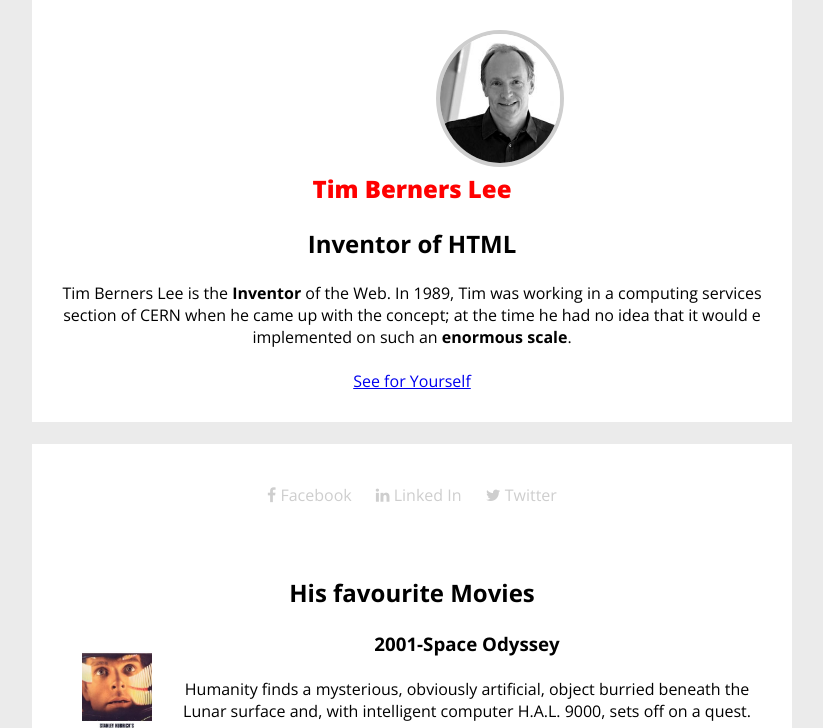
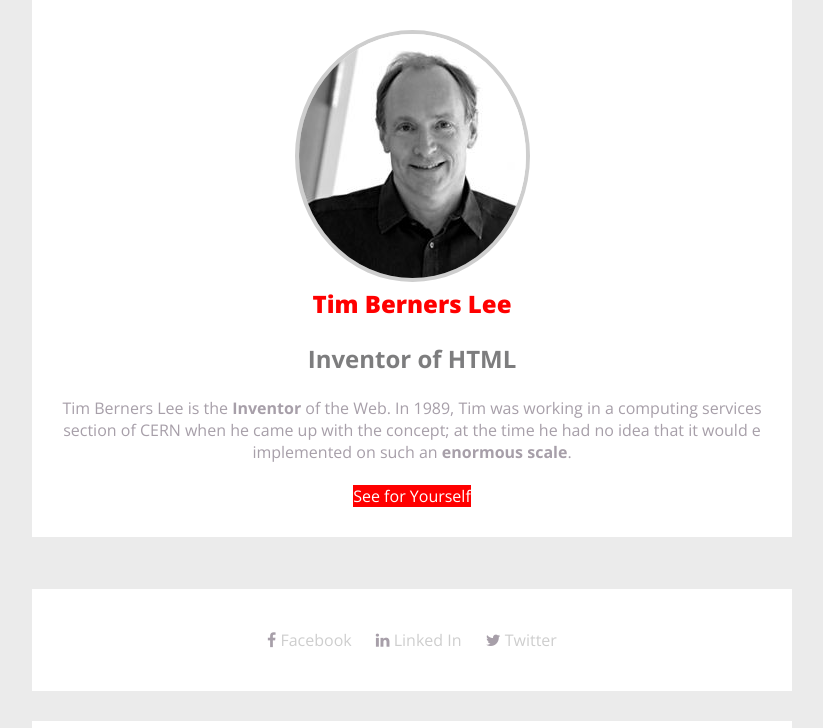
Before and after one commit to TripsJ/tim-berners-lee, a plain HTML site: page index.html in a window 1280 px wide. Shown: the top 728 px of the page, without its empty margins (228-1051 px from the left). Drawn offline with nearby package versions, Linux system fonts and the light colour scheme.

Commit message:
updated style css Font, color , spacing

```diff
--- a/index.html
+++ b/index.html
@@ -10,7 +10,7 @@
 
     <body>
         <section class="first_box box centered">
-            <img c src="images/tim_berners_lee.jpg">
+            <img class="centered" src="images/tim_berners_lee.jpg">
             <h1 >Tim Berners Lee</h1>
                 <br>
                 <h2 class="centered">Inventor of HTML</h2>
@@ -39,7 +39,7 @@
         </section>
 
         <section class="third_box box centered">
-            <h2><span>His</span> favourite Movies</h2>
+            <h2><span class="his">His</span> favourite Movies</h2>
             <br>
             <article class="movie">
                 <img class="float_left" src="images/space_odyssey.jpg">
@@ -63,6 +63,7 @@
                     <br>
                     The commercial vessel Nostromo receives a distress call from an unexplored planet. After searching fo survivors, the crew heads home only to realize that a deadly bioform has joined them.
             </article>
+        </section>
             <span class="spacer"></span>
 
     </body>
--- a/style.css
+++ b/style.css
@@ -1,10 +1,11 @@
-@import url('https://fonts.googleapis.com/css2?family=Open+Sans:wght@400;700;800&display=swap');
+@import url('https://fonts.googleapis.com/css2?family=Open+Sans:wght@400;500;700;800&display=swap');
 
 
 *{
     padding: 0;
     margin:0;
     box-sizing: content-box;
+    color:#a79fa9
 }
 
 
@@ -26,25 +27,35 @@ body{
     display:block;
     padding: 30px;
     text-align: center;
+    margin-bottom: 30px;
 }
 
 .first_box img{
 
     border-radius: 50%;
     border: 4px solid #cecece;
-    margin-left: 25%;
-    width: 120px;
+
 
 
 
 }
 
-.first_box h1{
+.big_button{
+    text-decoration: none;
+    background-color: red;
+    color:white;
+}
+
+h1{
     color:red;
     text-align: center;
     font-weight: 800;
 }
 
+h2{
+    color: #7d7d7e;
+    font-weight: 700;
+}
 ul{
     list-style-type: none;
     align-items: center;
@@ -64,12 +75,23 @@ ul{
 
 .movie {
     display: inline-block;
-    text-align: center;
+    text-align:justify;
 }
+
 
 .movie img{
     float:left;
-    width: 70px;
+    width: 80px;
     margin: 20px;
     max-width: 700px;
 }
+
+.movie h3{
+    text-align: center;
+    color: #7d7d7e;
+    font-weight: 500;
+}
+.his{
+    background-color: #d0d1d3;
+    color: #7d7d7e;
+}
```
